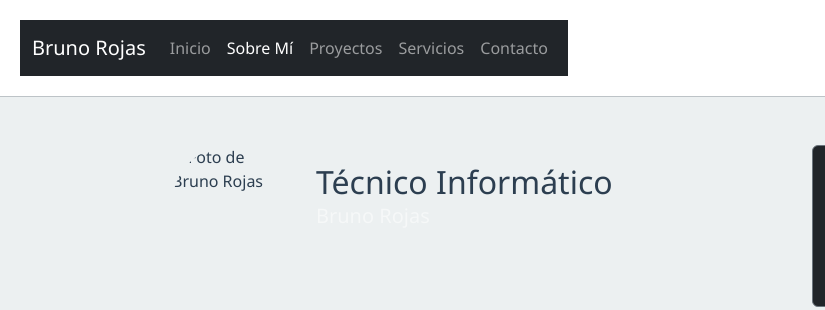
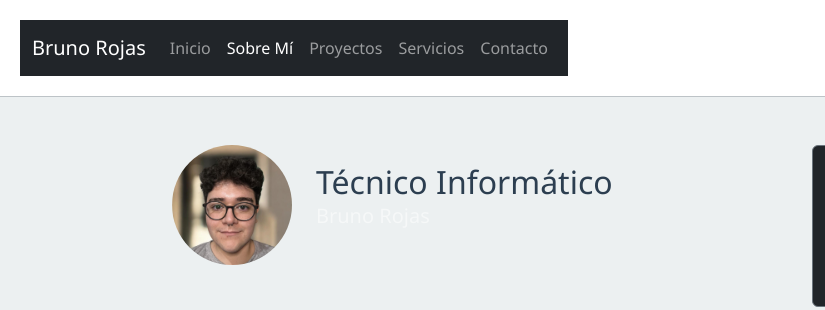
Before and after one commit to Brojas96/primeraentregaROJAS, a plain HTML site: page sobre-mi.html in a window 1280 px wide. Shown: the top 310 px of the page, 0-825 px from the left. Drawn offline with nearby package versions, Linux system fonts and the light colour scheme; files that its build step writes are made by us from their sources.

Commit message:
feat: Añade foto de perfil

```diff
--- a/sobre-mi.html
+++ b/sobre-mi.html
@@ -51,7 +51,7 @@
         <div class="row">
             <div class="col-lg-8">
                 <div class="d-flex align-items-center mb-5">
-                    <img src="./images/tu-foto.jpg" alt="Foto de Bruno Rojas" class="rounded-circle me-4" style="width: 120px; height: 120px; object-fit: cover;">
+                    <img src="./images/fotobruno.jpeg" alt="Foto de Bruno Rojas" class="rounded-circle me-4" style="width: 120px; height: 120px; object-fit: cover;">
                     <div>
                         <h2 class="mb-0">Técnico Informático</h2>
                         <p class="lead text-white-50">Bruno Rojas</p> </div>
```
Also changed, not shown: images/fotobruno.jpeg (added).
